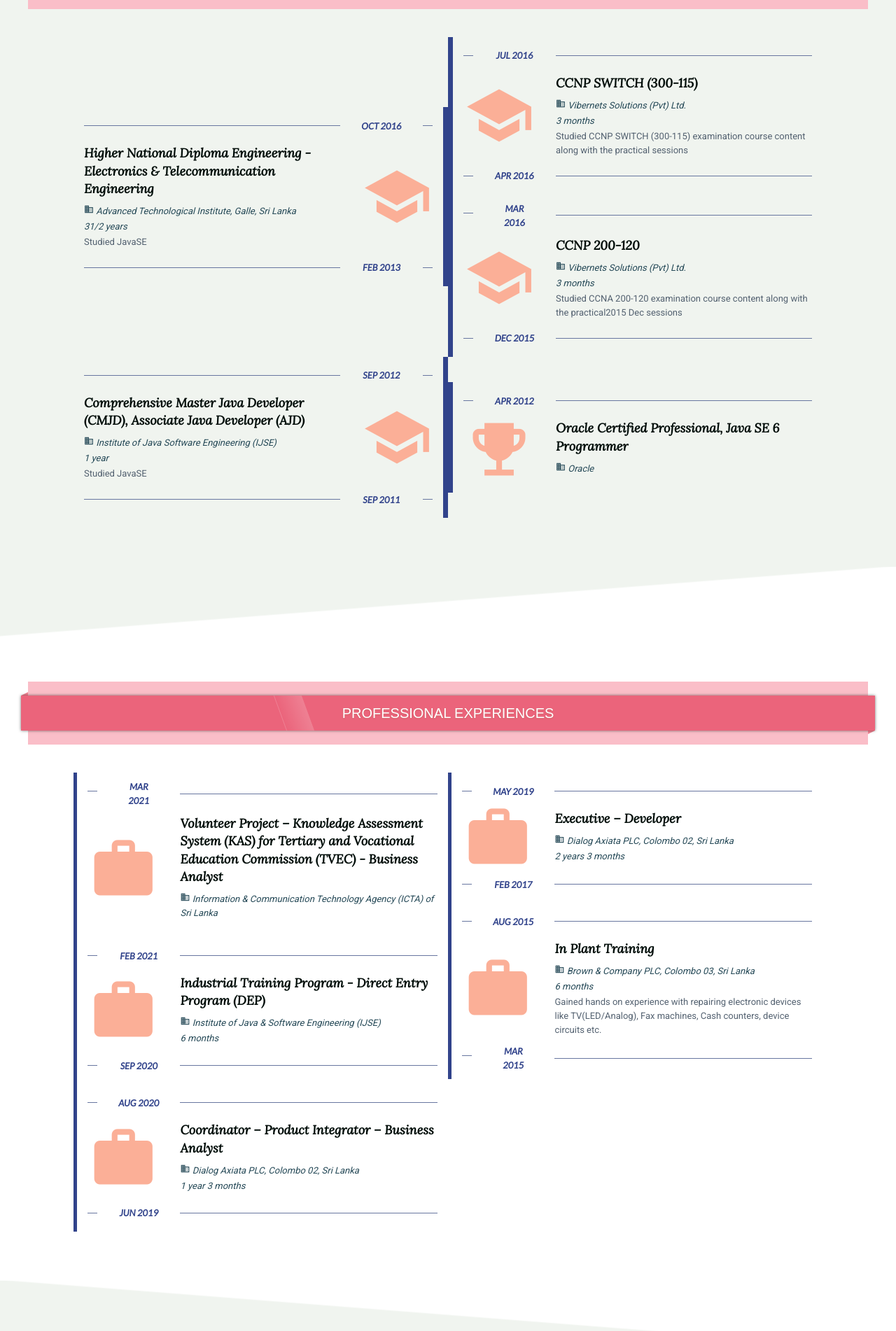
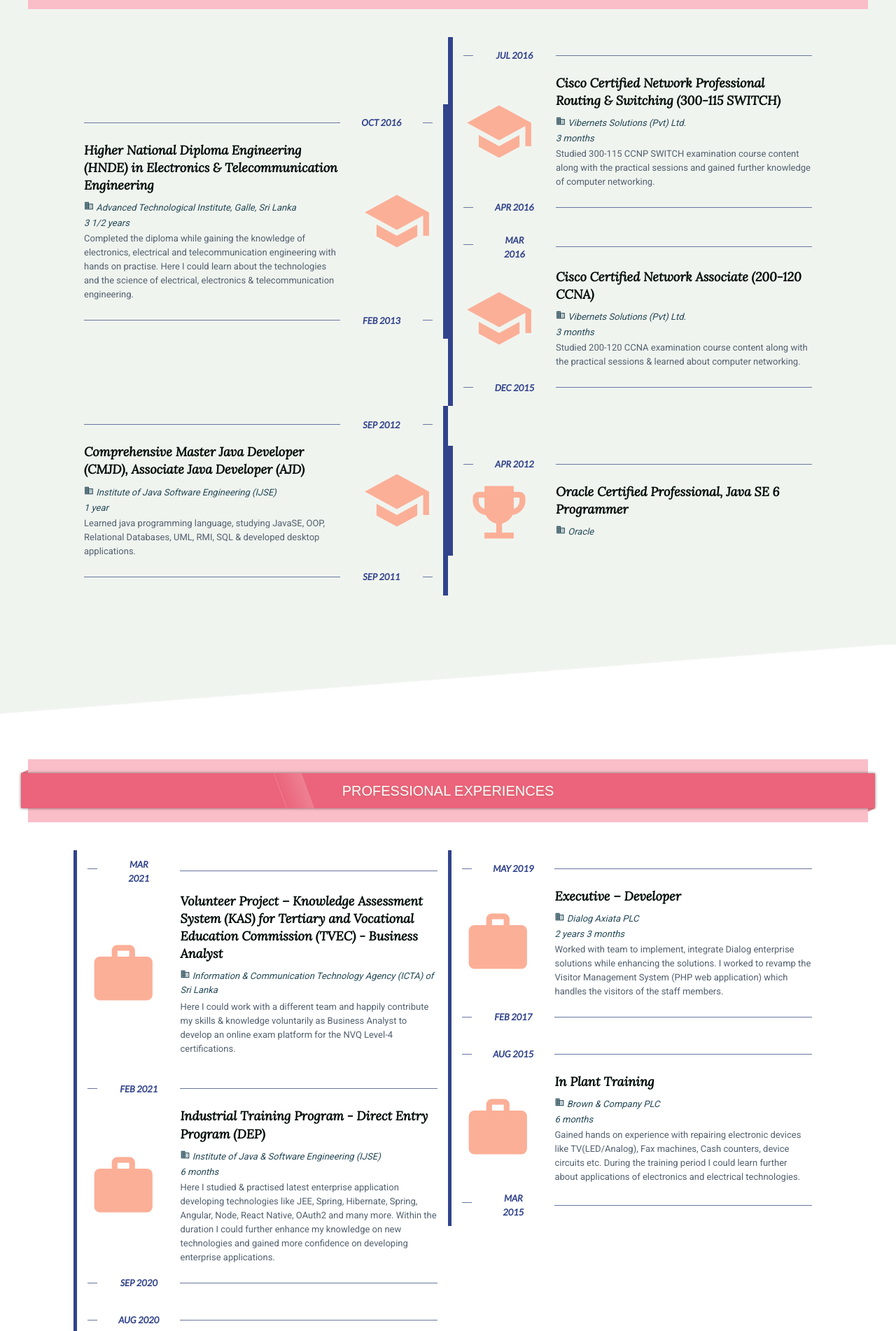
Before and after one commit to DLIsharaMadushani/My-Resume, an Angular app: page / in a window 1280 px wide. Shown: the part 1878-3780 px from the top of the page at 70% size. Built offline with nearby package versions, Linux system fonts and the light colour scheme; a web font is replaced by a local one.

Commit message:
Update the education & experience details

```diff
--- a/src/app/sections/education/education.component.html
+++ b/src/app/sections/education/education.component.html
@@ -8,9 +8,11 @@
             <app-timeline-node
               [rightAligned]="true"
               [isCourse]="true"
-              subject="Higher National Diploma Engineering - Electronics & Telecommunication Engineering"
-              duration=" 31/2 years" institute="Advanced Technological Institute, Galle, Sri Lanka"
-              description="Studied JavaSE "></app-timeline-node>
+              subject="Higher National Diploma Engineering (HNDE) in Electronics & Telecommunication Engineering"
+              duration=" 3 1/2 years" institute="Advanced Technological Institute, Galle, Sri Lanka"
+              description="Completed the diploma while gaining the knowledge of electronics, electrical and
+              telecommunication engineering with hands on practise. Here I could learn about the technologies and the
+              science of electrical, electronics & telecommunication engineering."></app-timeline-node>
           </div>
           <app-timeline-date date="FEB 2013"></app-timeline-date>
         </div>
@@ -20,10 +22,10 @@
               <app-timeline-date [rightAligned]="false" date="JUL 2016"></app-timeline-date>
               <app-timeline-node
                 [isCourse]="true"
-                subject="CCNP SWITCH (300-115)"
+                subject="Cisco Certified Network Professional Routing & Switching (300-115 SWITCH)"
                 duration=" 3 months" institute="Vibernets Solutions (Pvt) Ltd."
-                description="Studied CCNP SWITCH (300-115) examination course content along with the
-practical sessions"></app-timeline-node>
+                description="Studied 300-115 CCNP SWITCH examination course content along with the
+                practical sessions and gained further knowledge of computer networking."></app-timeline-node>
               <app-timeline-date [rightAligned]="false" date="APR 2016"></app-timeline-date>
             </div>
 
@@ -33,9 +35,10 @@ practical sessions"></app-timeline-node>
               <app-timeline-date [rightAligned]="false" date="MAR 2016"></app-timeline-date>
               <app-timeline-node
                 [isCourse]="true"
-                subject="CCNP 200-120"
+                subject="Cisco Certified Network Associate (200-120 CCNA)"
                 duration=" 3 months" institute="Vibernets Solutions (Pvt) Ltd."
-                description="Studied CCNA 200-120 examination course content along with the practical2015 Dec sessions">
+                description="Studied 200-120 CCNA examination course content along with the practical sessions & learned about
+                computer networking.">
               </app-timeline-node>
               <app-timeline-date [rightAligned]="false" date="DEC 2015"></app-timeline-date>
             </div>
@@ -50,7 +53,8 @@ practical sessions"></app-timeline-node>
             [isCourse]="true"
             subject="Comprehensive Master Java Developer (CMJD), Associate Java Developer (AJD)"
             duration=" 1 year" institute="Institute of Java Software Engineering (IJSE)"
-            description="Studied JavaSE "></app-timeline-node>
+            description="Learned java programming language, studying JavaSE, OOP, Relational Databases, UML, RMI, SQL &
+            developed desktop applications."></app-timeline-node>
           <app-timeline-date date="SEP 2011"></app-timeline-date>
         </div>
         <div class="col-6 timeline-node left-line">
--- a/src/app/sections/experiences/experiences.component.html
+++ b/src/app/sections/experiences/experiences.component.html
@@ -10,8 +10,10 @@
               <app-timeline-node
                 [isWork]="true"
                 subject="Volunteer Project – Knowledge Assessment System (KAS) for Tertiary and
-Vocational Education Commission (TVEC) - Business Analyst"
-                institute="Information & Communication Technology Agency (ICTA) of Sri Lanka"></app-timeline-node>
+                Vocational Education Commission (TVEC) - Business Analyst"
+                institute="Information & Communication Technology Agency (ICTA) of Sri Lanka"
+                description="Here I could work with a different team and happily contribute my skills & knowledge voluntarily
+                as Business Analyst to develop an online exam platform for the NVQ Level-4 certifications."></app-timeline-node>
             </div>
           </div>
           <div class="col-12 experience-node left-line">
@@ -20,7 +22,10 @@ Vocational Education Commission (TVEC) - Business Analyst"
               <app-timeline-node
                 [isWork]="true"
                 subject="Industrial Training Program - Direct Entry Program (DEP)"
-                duration="6 months" institute="Institute of Java & Software Engineering (IJSE)"></app-timeline-node>
+                duration="6 months" institute="Institute of Java & Software Engineering (IJSE)"
+                description="Here I studied & practised latest enterprise application developing technologies like
+                JEE, Spring, Hibernate, Spring, Angular, Node, React Native, OAuth2 and many more. Within the duration I could further
+                enhance my knowledge on new technologies and gained more confidence on developing enterprise applications."></app-timeline-node>
             </div>
             <app-timeline-date [rightAligned]="false" date="SEP 2020"></app-timeline-date>
           </div>
@@ -30,7 +35,9 @@ Vocational Education Commission (TVEC) - Business Analyst"
               <app-timeline-node
                 [isWork]="true"
                 subject="Coordinator – Product Integrator – Business Analyst"
-                duration="1 year 3 months" institute="Dialog Axiata PLC, Colombo 02, Sri Lanka"></app-timeline-node>
+                duration="1 year 3 months" institute="Dialog Axiata PLC"
+                description="Worked with the team with agile practise to initiate, design, build and implement
+                Dialog Enterprise IoT solutions - IoT Smart Meter Management System, IoT Smart ATM Solution."></app-timeline-node>
             </div>
             <app-timeline-date [rightAligned]="false" date="JUN 2019"></app-timeline-date>
           </div>
@@ -44,7 +51,10 @@ Vocational Education Commission (TVEC) - Business Analyst"
               <app-timeline-node
                 [isWork]="true"
                 subject="Executive – Developer"
-                duration="2 years 3 months" institute="Dialog Axiata PLC, Colombo 02, Sri Lanka"></app-timeline-node>
+                duration="2 years 3 months" institute="Dialog Axiata PLC"
+                description="Worked with team to implement, integrate Dialog enterprise solutions while enhancing the solutions.
+                I worked to revamp the Visitor Management System (PHP web application) which handles the visitors of the staff members.
+                "></app-timeline-node>
             </div>
             <app-timeline-date [rightAligned]="false" date="FEB 2017"></app-timeline-date>
           </div>
@@ -54,9 +64,10 @@ Vocational Education Commission (TVEC) - Business Analyst"
               <app-timeline-node
                 [isWork]="true"
                 subject="In Plant Training"
-                duration="6 months" institute="Brown & Company PLC, Colombo 03, Sri Lanka"
+                duration="6 months" institute="Brown & Company PLC"
                 description="Gained hands on experience with repairing electronic devices like
-TV(LED/Analog), Fax machines, Cash counters, device circuits etc."></app-timeline-node>
+                TV(LED/Analog), Fax machines, Cash counters, device circuits etc. During the training period I could
+                learn further about applications of electronics and electrical technologies."></app-timeline-node>
             </div>
             <app-timeline-date [rightAligned]="false" date="MAR 2015"></app-timeline-date>
           </div>
```
